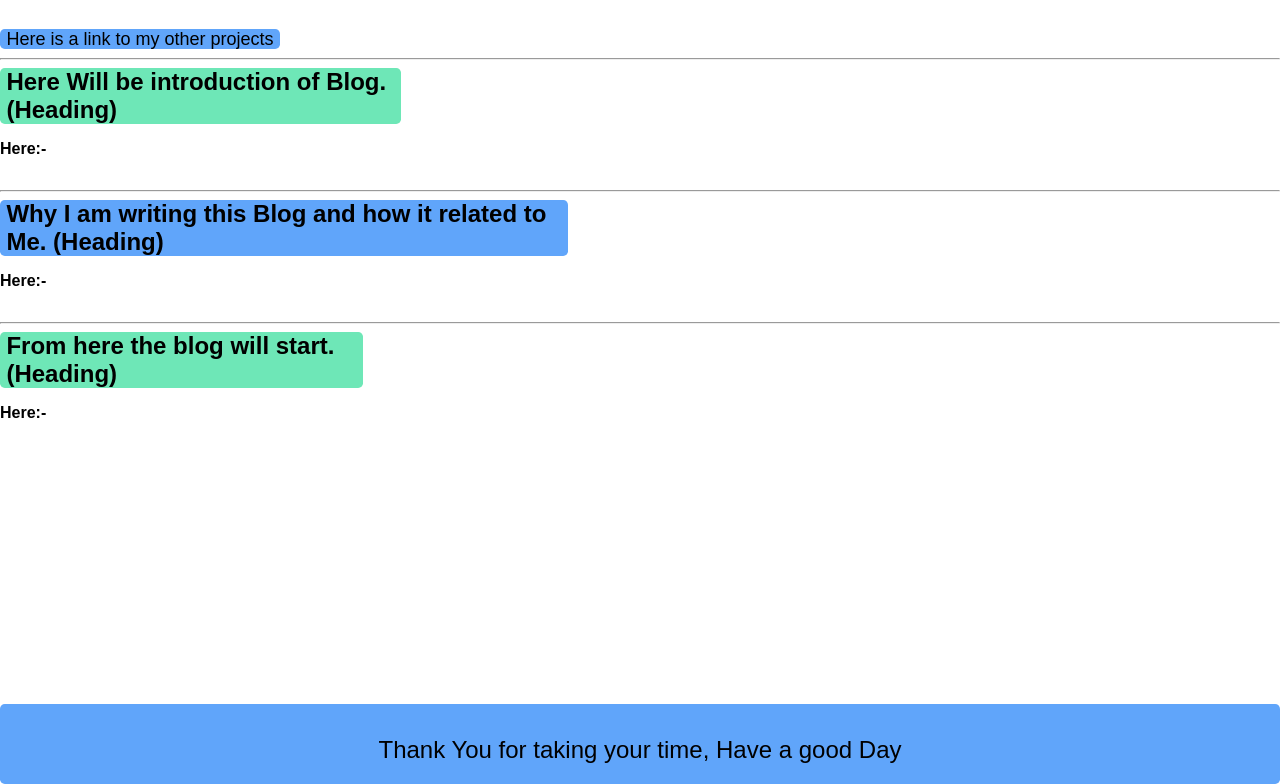
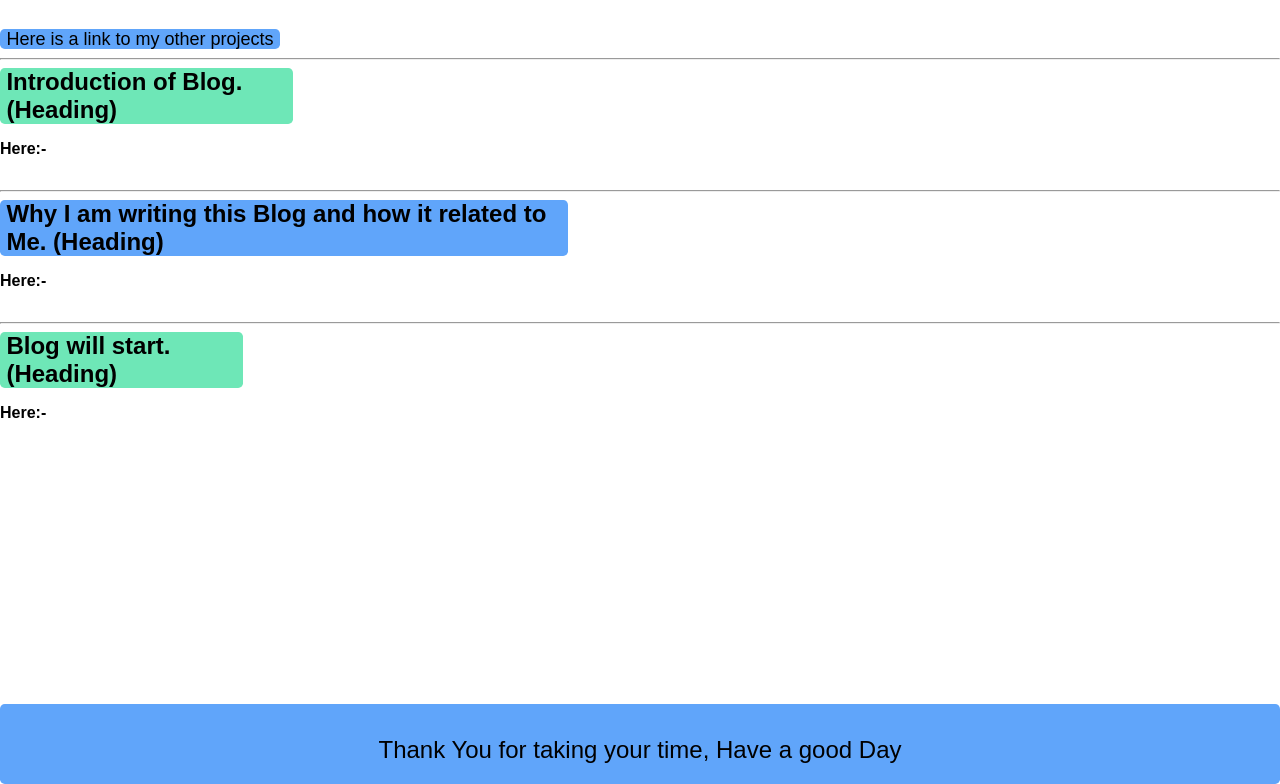
Before and after one commit to NikunjMalani3/BlogPage, a plain HTML site: page index.html in a window 1280 px wide. Shown: the part 77-861 px from the top of the page. Drawn offline with Linux system fonts and the light colour scheme; a web font is replaced by a local one.

Commit message:
Heading Changes

```diff
--- a/index.html
+++ b/index.html
@@ -18,7 +18,7 @@
     </header>
 
     <h2 class="blog-intro">
-        Here Will be introduction of Blog. (Heading)
+        Introduction of Blog. (Heading)
     </h2>
     <p class="blog-intro-para"><strong>Here:-</strong></p>
     <hr>
@@ -28,7 +28,7 @@
     <p class="why-para"><strong>Here:-</strong></p>
     <hr>
 
-    <h2 class="blog-start">From here the blog will start. (Heading)</h2>
+    <h2 class="blog-start">Blog will start. (Heading)</h2>
     <p class="blog-start-para"><strong>Here:-</strong></p>
 
 
--- a/style.css
+++ b/style.css
@@ -44,8 +44,7 @@ body {
 .blog-intro {
     margin-block-start: 0em;
     margin-block-end: 0em;
-    /* width: 299px; */
-    width: 388px;
+    width: 280px;
     background-color: var(--primary-color);
     border-radius: 0.3rem;
     padding-left: 0.4rem;
@@ -74,8 +73,8 @@ body {
 .blog-start {
     margin-block-start: 0em;
     margin-block-end: 0em;
-    /* width: 255px; */
-    width: 350px;
+    width: 230px;
+    /* width: 350px; */
     background-color: var(--primary-color);
     border-radius: 0.3rem;
     padding-left: 0.4rem;
```
